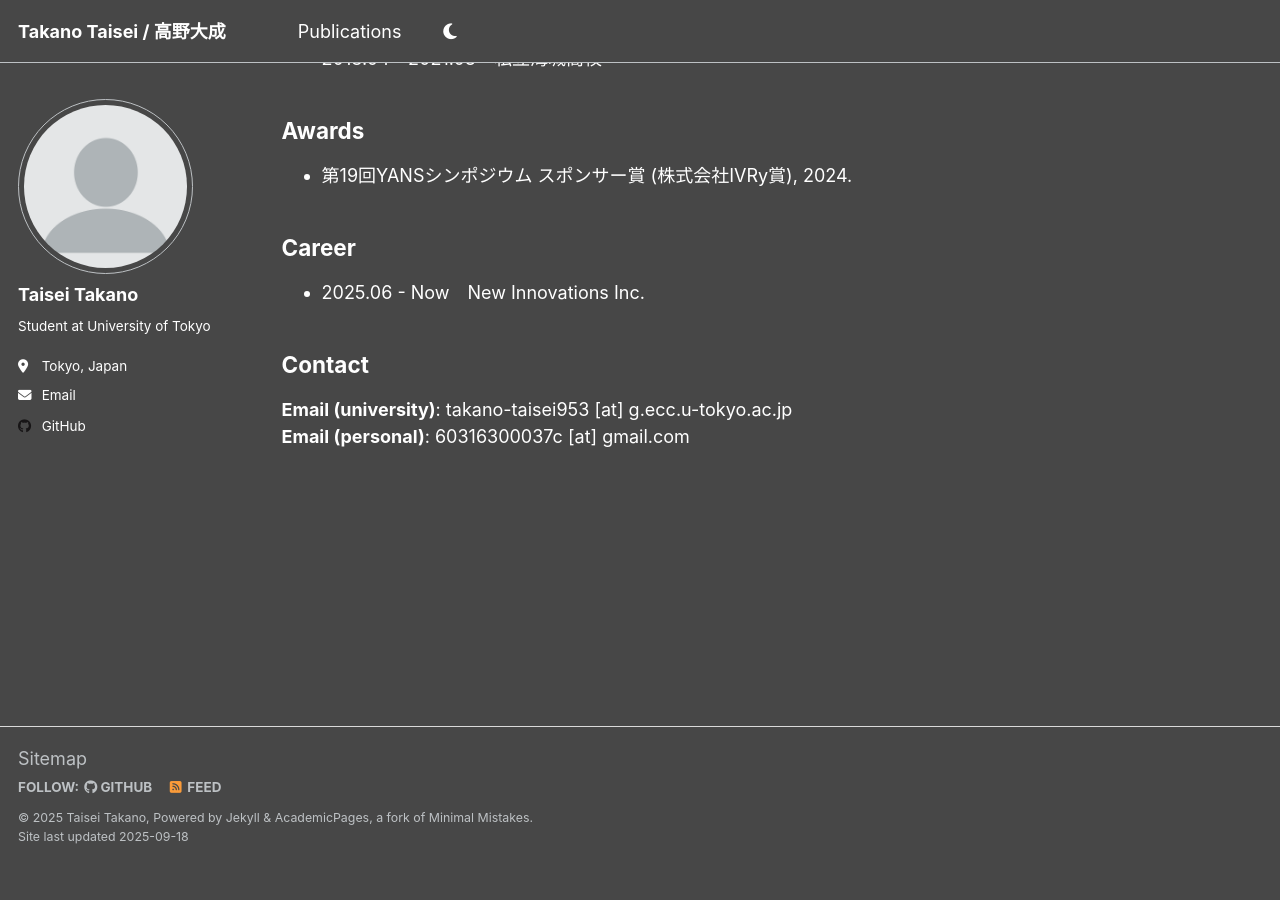
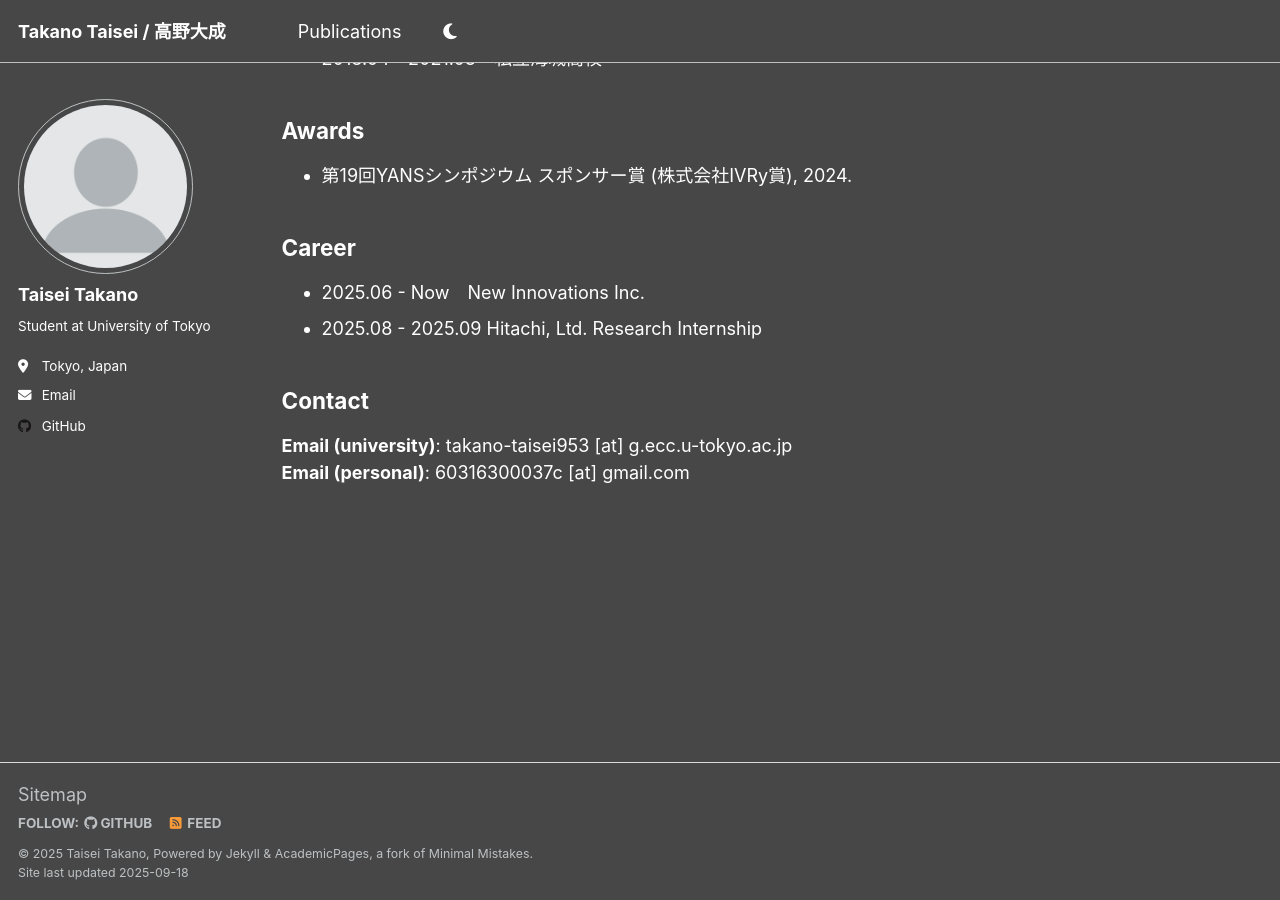
Before and after one commit to ttakano398/ttakano398.github.io, a Jekyll site: the page built from _pages/about.md, in a window 1280 px wide and 900 px high, scrolled down 613 px. Built offline with Jekyll 4.4.1, drawn with Linux system fonts in a browser that asks for light colours; before the commit the page ends 1477 px from its top, so only the background shows below that.

Commit message:
career update

```diff
--- a/_pages/about.md
+++ b/_pages/about.md
@@ -30,6 +30,7 @@ Master student at<!-- [Kawashima-Miyazaki Lab.](http://www.bmc.ipc.i.u-tokyo.ac.
 
 ## Career
 - 2025.06 - Now　New Innovations Inc.
+- 2025.08 - 2025.09 Hitachi, Ltd. Research Internship
 
 ## Contact
 **Email (university)**: takano-taisei953 [at] g.ecc.u-tokyo.ac.jp<br>
```
